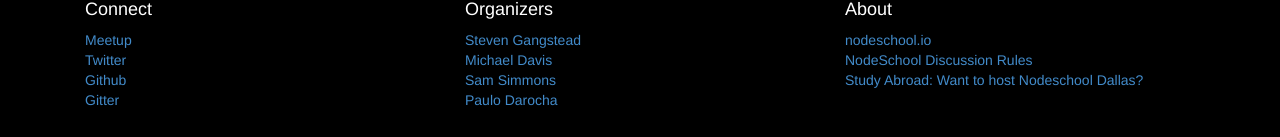
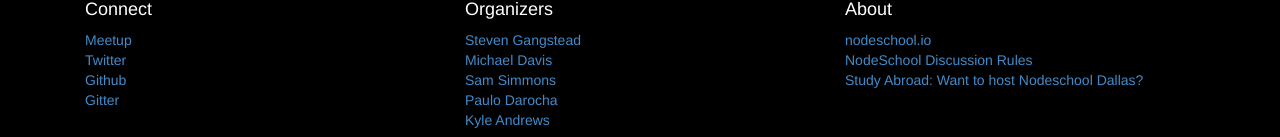
Before and after one commit to nodeschool/dallas, a Jekyll site: the page built from index.md, in a window 1280 px wide and 900 px high, scrolled down 1525 px. Shown: the part 760-897 px from the top of the window. Built offline with Jekyll 4.4.1, drawn with Linux system fonts in a browser that asks for light colours.

Commit message:
adding Kyle Andrews to organizers

```diff
--- a/_data/organizers.yml
+++ b/_data/organizers.yml
@@ -9,3 +9,6 @@
 
 - name: Paulo Darocha
   github: prochafilho
+
+- name: Kyle Andrews
+  github: kwandrews7
```
